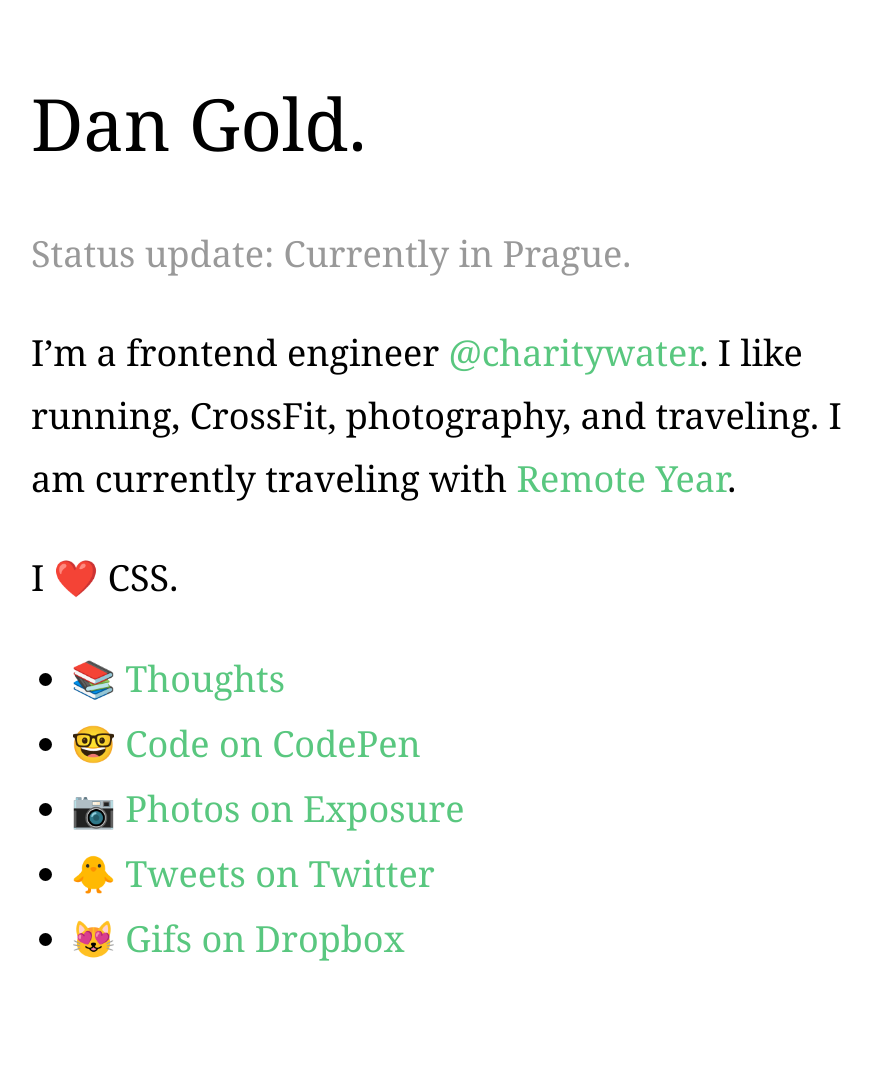
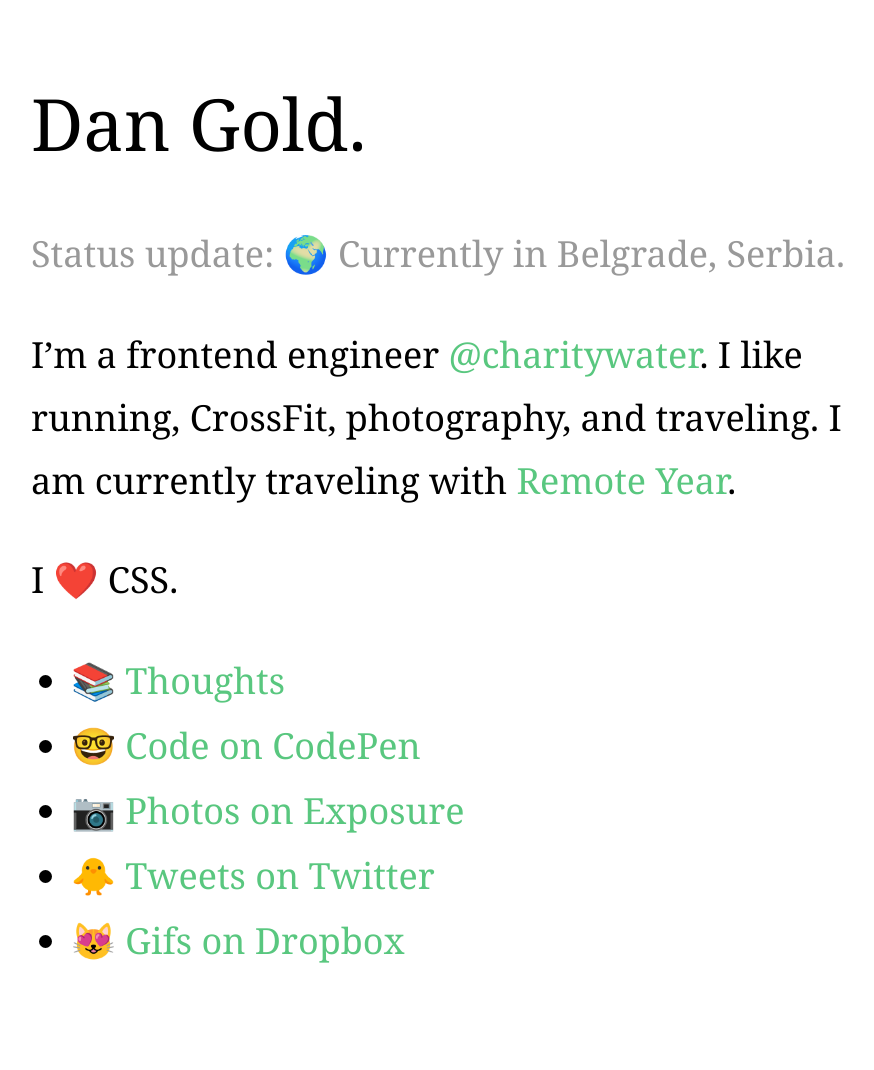
Before and after one commit to jessess/www, a Jekyll site: the page built from index.html, in a window 1280 px wide. Shown: the whole page, without its empty margins (189-1063 px from the left). Built offline with Jekyll 4.4.1, drawn with Linux system fonts in a browser that asks for light colours; a script that is not in the unit is left out.

Commit message:
Updating where I am
Maybe there's a more dynamic way to do this? Possible follow up to fix that.

```diff
--- a/index.html
+++ b/index.html
@@ -5,7 +5,7 @@
 <div class="home">
   <hgroup>
     <h1 class="post-title">Dan Gold.</h1>
-    <p class="status"><span class="update-label">Status update:</span> <span class="status-text">Currently in Prague.</span></p>
+    <p class="status"><span class="update-label">Status update:</span> <span class="status-text"><span class="emoji">🌍️</span> Currently in Belgrade, Serbia.</span></p>
   </hgroup>
 
   <article class="about">
```
